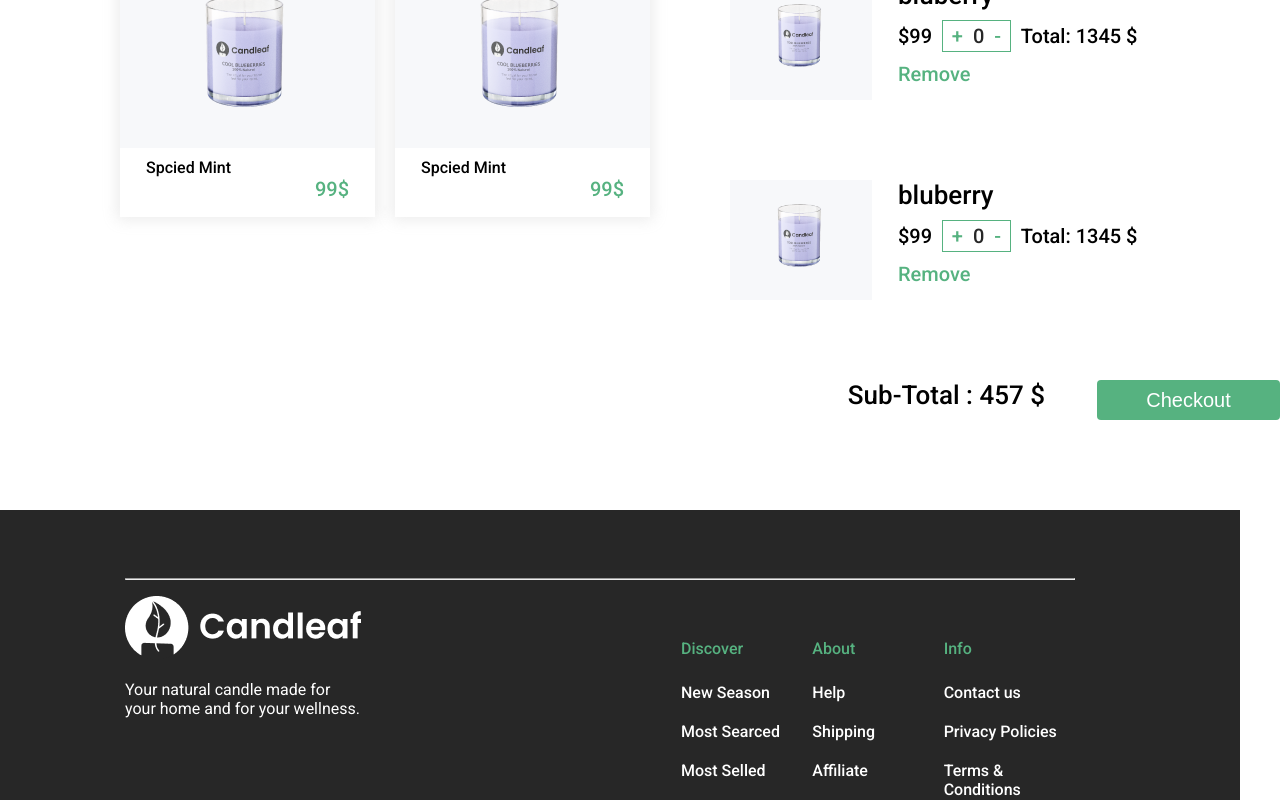
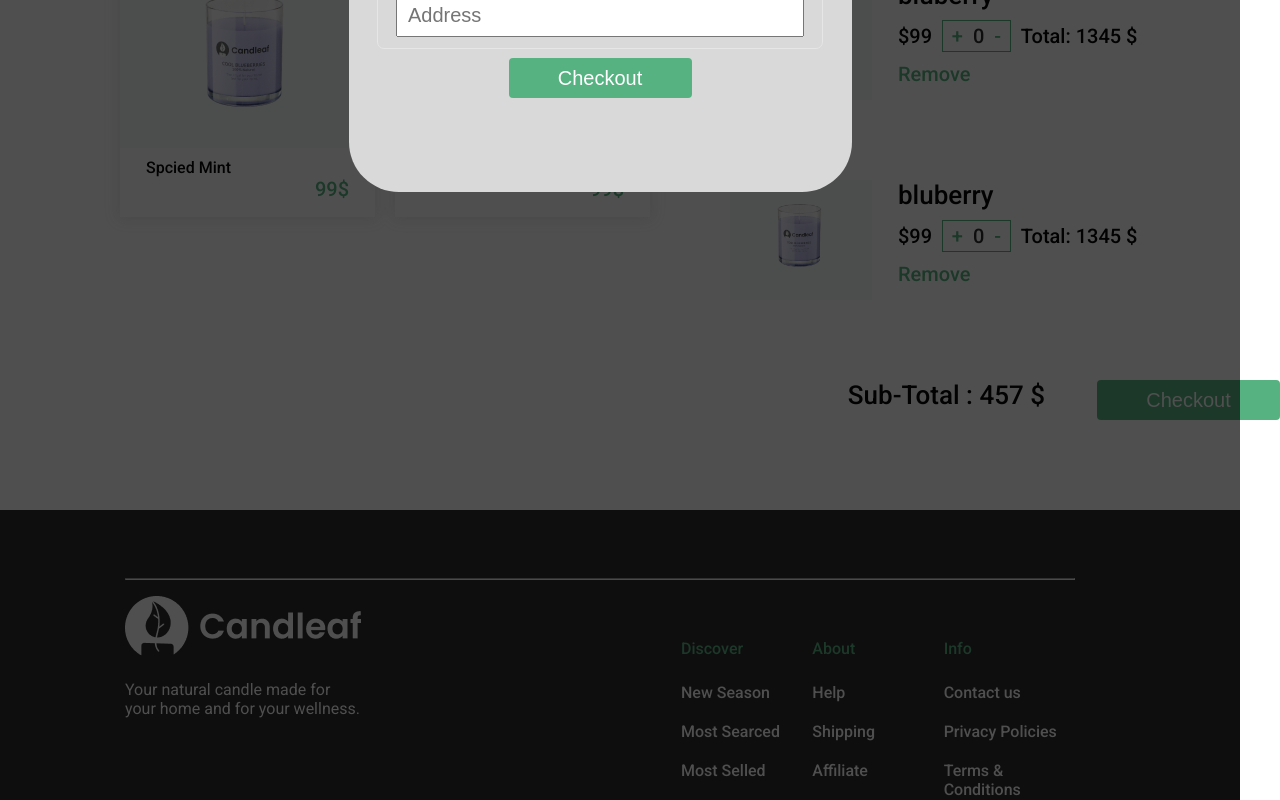
Before and after one commit to Minaghoreshi/candle-shop, a React (Create React App) app: page / in a window 1280 px wide. Both pictures are taken after a click on the button "Checkout". Shown: the part 1017-1817 px from the top of the page. Built offline with nearby package versions, Linux system fonts and the light colour scheme.

Commit message:
feat: open and close checkout modal

```diff
--- a/src/App.js
+++ b/src/App.js
@@ -1,11 +1,13 @@
 import "./App.css";
 import Layout from "./Components/layout/layout";
 import { AddToCartModalProvider } from "./Context/add-to-cart-modal";
-
+import { CheckoutModalProvider } from "./Context/checkout-modal";
 function App() {
   return (
     <AddToCartModalProvider>
-      <Layout />
+      <CheckoutModalProvider>
+        <Layout />
+      </CheckoutModalProvider>
     </AddToCartModalProvider>
   );
 }
--- a/src/Components/Main/Main.js
+++ b/src/Components/Main/Main.js
@@ -1,5 +1,5 @@
-import React from "react";
-
+import React, { useContext } from "react";
+import { CheckoutModalContext } from "../../Context/checkout-modal";
 import {
   MainSection,
   Button,
@@ -9,6 +9,9 @@ import {
 } from "../UI";
 
 export function Main() {
+  const { checkoutModalState, checkoutDispatch } =
+    useContext(CheckoutModalContext);
+  console.log(checkoutModalState);
   return (
     <MainSection>
       <div className="Products">
@@ -24,7 +27,15 @@ export function Main() {
         {UserOrderCart} {UserOrderCart}{" "}
         <div className="total__order__section">
           <span>Sub-Total : 457 $</span>
-          <Button variant="small">Checkout</Button>
+          <Button
+            onClick={() => {
+              console.log(checkoutModalState);
+              checkoutDispatch({ type: "OPEN_MODAL" });
+            }}
+            variant="small"
+          >
+            Checkout
+          </Button>
         </div>
       </CartItemSection>
     </MainSection>
--- a/src/Components/UI/MainSection.js
+++ b/src/Components/UI/MainSection.js
@@ -62,7 +62,6 @@ export const AvailableProduct = (props) => {
     <div
       className="ProductCard"
       onClick={() => {
-        console.log(addModalState);
         addModalDispatch({ type: "OPEN_MODAL" });
       }}
     >
--- a/src/Components/UI/Modal.js
+++ b/src/Components/UI/Modal.js
@@ -5,6 +5,7 @@ import { Button } from "./Button";
 import { AiOutlineShoppingCart } from "react-icons/ai";
 import { AddToCartModalContext } from "../../Context/add-to-cart-modal";
 import { useContext } from "react";
+import { CheckoutModalContext } from "../../Context/checkout-modal";
 
 const ProductModal = styled.div`
   width: 100%;
@@ -294,8 +295,21 @@ export const AddToCartModal = () => {
 // export const AddToCartModal = (
 
 // );
-export const addInfoModal = (
-  <ProductModal>
+export const AddInfoModal = () => {
+  const { checkoutModalState, checkoutDispatch } =
+    useContext(CheckoutModalContext);
+  const modalClose = (e) => {
+    if (e.target.id === "modal-overlay") {
+      checkoutDispatch({ type: "CLOSE_MODAL" });
+    }
+  };
+  useEffect(() => {
+    if (checkoutDispatch) {
+      document.addEventListener("click", modalClose);
+    }
+  }, [checkoutDispatch]);
+  return (
+    <ProductModal id="modal-overlay">
       <div className="info">
         <form>
           <img src="/img/logo.png" alt="logo"></img>
@@ -310,6 +324,7 @@ export const addInfoModal = (
       </div>
     </ProductModal>
   );
+};
 
 export const receiptModal = (
   <ProductModal>
--- a/src/Components/layout/layout.js
+++ b/src/Components/layout/layout.js
@@ -4,11 +4,12 @@ import { Header } from "../Header";
 import { ProductCover } from "../ProductCover";
 import { Main } from "../Main";
 import { Footer } from "../Footer";
-import { AddToCartModal, receiptModal, addInfoModal } from "../UI";
-import {} from "../UI";
+import { AddToCartModal, receiptModal, AddInfoModal } from "../UI";
+import { CheckoutModalContext } from "../../Context/checkout-modal";
 
 function Layout() {
-  const { addModalState, addModalDispatch } = useContext(AddToCartModalContext);
+  const { addModalState } = useContext(AddToCartModalContext);
+  const { checkoutModalState } = useContext(CheckoutModalContext);
   // if (isOpen) {
   //   console.log("sfsfsd");
   // }
@@ -16,6 +17,7 @@ function Layout() {
   return (
     <div className="app">
       {addModalState.isOpen ? <AddToCartModal /> : ""}
+      {checkoutModalState.isOpen ? <AddInfoModal /> : ""}
       {/* {AddToCartModal} */}
       {/* {addInfoModal} */}
       {/* {receiptModal} */}
--- a/src/Context/checkout-modal.js
+++ b/src/Context/checkout-modal.js
@@ -1,6 +1,6 @@
 import { createContext, useReducer } from "react";
 import { checkoutModalReducer } from "../reducers/checkout-reducer";
-export const checkoutModalContext = createContext();
+export const CheckoutModalContext = createContext();
 
 export const CheckoutModalProvider = (props) => {
   const [checkoutModalState, checkoutDispatch] = useReducer(
@@ -8,10 +8,10 @@ export const CheckoutModalProvider = (props) => {
     { isOpen: false }
   );
   return (
-    <checkoutModalContext.Provider
-      value={(checkoutModalState, checkoutDispatch)}
+    <CheckoutModalContext.Provider
+      value={{ checkoutModalState, checkoutDispatch }}
     >
       {props.children}
-    </checkoutModalContext.Provider>
+    </CheckoutModalContext.Provider>
   );
 };
```
Also changed, not shown: src/Context/Product-context.js (added). Lines whose indentation alone changed are shown as unchanged.
